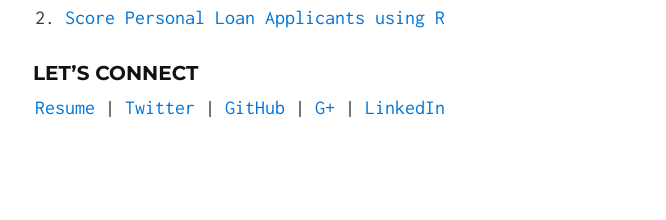
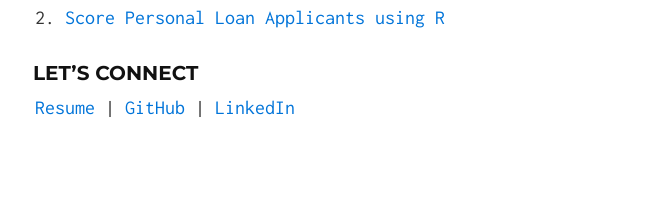
Before and after one commit to gmlang/gmlang.github.io, a Jekyll site: the page built from index.md, in a window 1280 px wide. Shown: the part 2019-2239 px from the top of the page, without its empty margins (305-971 px from the left). Built offline with Jekyll 4.4.1, drawn with Linux system fonts in a browser that asks for light colours.

Commit message:
remove some social media links since I don't use them

```diff
--- a/index.md
+++ b/index.md
@@ -24,8 +24,7 @@ Check out the community at [MasterR.org](http://masterr.org) where you can get h
 2. [Score Personal Loan Applicants using R](https://leanpub.com/scorepersonalloanapplicantsusingr)
 
 ### Let's Connect
+
 [Resume](http://resume.gmlang.com) |
-[Twitter](http://twitter.com/gmlang) |
 [GitHub](http://github.com/gmlang) |
-[G+](https://plus.google.com/+GuangmingLang/posts) |
 [LinkedIn](https://www.linkedin.com/in/gmlang)
```
